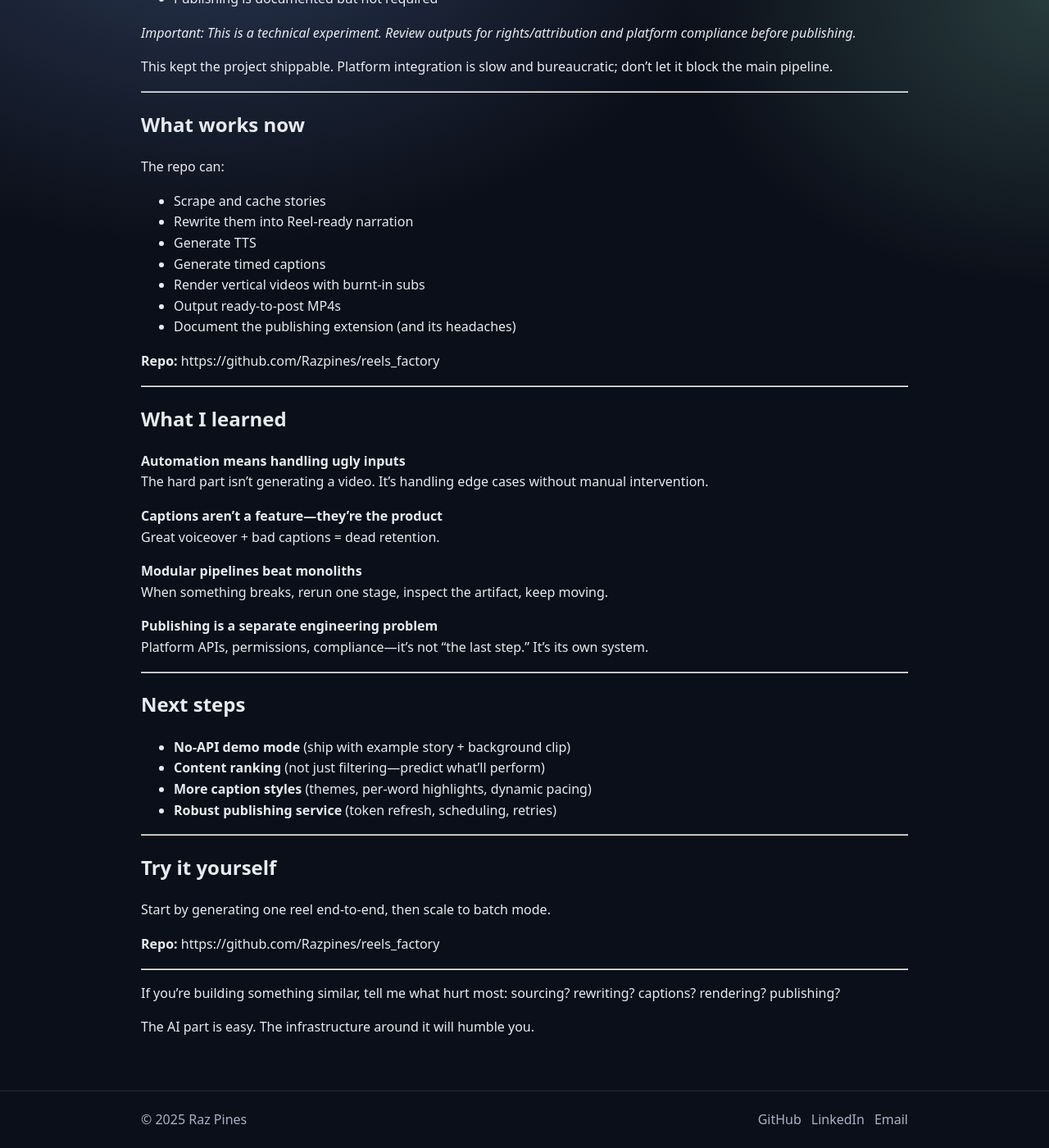
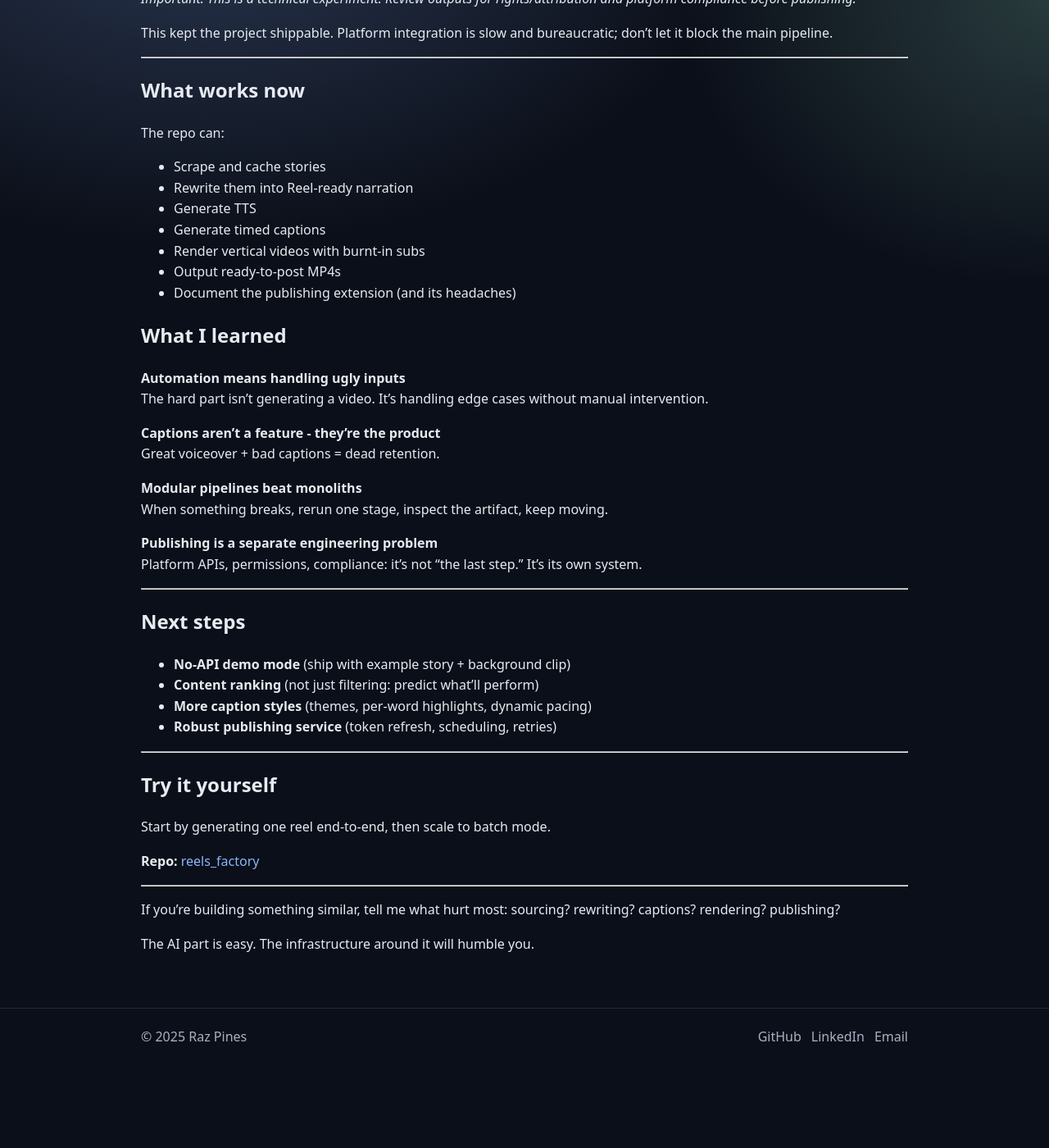
Before and after one commit to Razpines/razpines.github.io, a Jekyll site: the page built from _posts/2025-06-21-reels-factory.md, in a window 1280 px wide and 1400 px high, scrolled down 3863 px. Shown: the whole window at 82% size. Built offline with Jekyll 4.4.1, drawn with Linux system fonts in a browser that asks for light colours; after the commit the page ends 5162 px from its top, so only the background shows below that; some of the changed text lies outside the part shown.

Commit message:
Fix contact links and update blog post date/content

```diff
--- a/_posts/2025-12-17-reels-factory.md
+++ b/_posts/2025-06-21-reels-factory.md
@@ -10,8 +11,6 @@ You've seen them: first-person story over Minecraft gameplay, calm voiceover, pe
 So I automated it.
 
 This is about building a pipeline that eats Reddit posts and spits out ready-to-post vertical videos. Also: why the "last mile" of actually publishing them automatically is harder than generating the videos themselves.
-
-**Repo:** https://github.com/Razpines/reels_factory
 
 ---
 
@@ -184,30 +183,26 @@ The repo can:
 - Output ready-to-post MP4s
 - Document the publishing extension (and its headaches)
 
-**Repo:** https://github.com/Razpines/reels_factory
-
----
-
 ## What I learned
 
 **Automation means handling ugly inputs**
 The hard part isn't generating a video. It's handling edge cases without manual intervention.
 
-**Captions aren't a feature—they're the product**
+**Captions aren't a feature - they're the product**
 Great voiceover + bad captions = dead retention.
 
 **Modular pipelines beat monoliths**
 When something breaks, rerun one stage, inspect the artifact, keep moving.
 
 **Publishing is a separate engineering problem**
-Platform APIs, permissions, compliance—it's not "the last step." It's its own system.
+Platform APIs, permissions, compliance: it's not "the last step." It's its own system.
 
 ---
 
 ## Next steps
 
 - **No-API demo mode** (ship with example story + background clip)
-- **Content ranking** (not just filtering—predict what'll perform)
+- **Content ranking** (not just filtering: predict what'll perform)
 - **More caption styles** (themes, per-word highlights, dynamic pacing)
 - **Robust publishing service** (token refresh, scheduling, retries)
 
```
Also changed, not shown: other parts of _posts/2025-06-21-reels-factory.md (+2 -1 lines), about/index.md (+1 -1 lines), contact/index.md (+2 -2 lines), index.md (+1 -1 lines).
